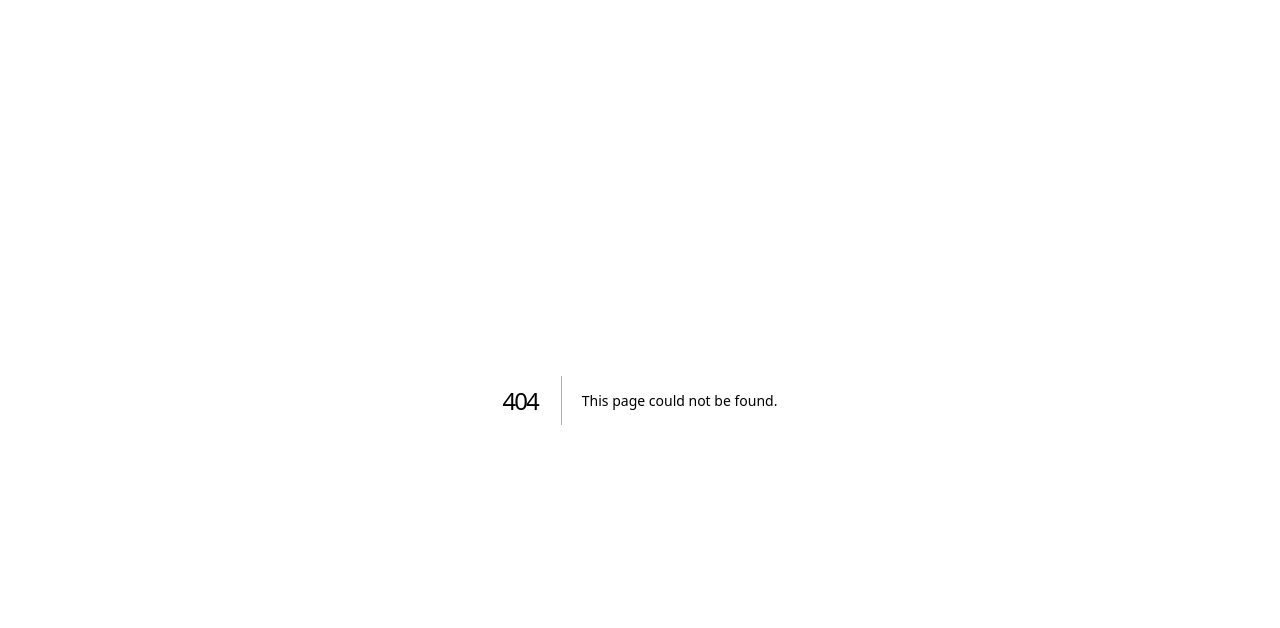
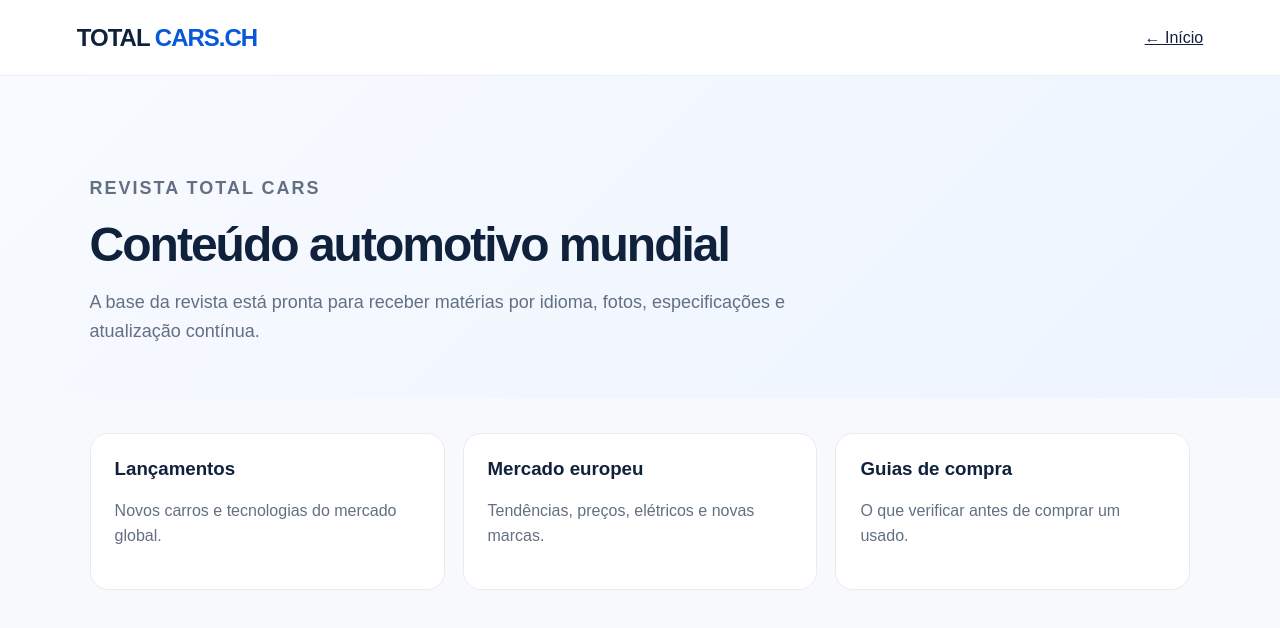
Before and after one commit to ricardobrojek-collab/Total-cars-, a Next.js app: page /revista in a window 1280 px wide. Before the commit this address had no page. Shown: the top 628 px of the page. Built offline with nearby package versions, Linux system fonts and the light colour scheme.

Commit message:
Add revista section

```diff
--- /dev/null
+++ b/app/revista/page.js
@@ -0,0 +1 @@
+const items=[["Lançamentos","Novos carros e tecnologias do mercado global."],["Mercado europeu","Tendências, preços, elétricos e novas marcas."],["Guias de compra","O que verificar antes de comprar um usado."]]; export default function Page(){return <main className="simplePage"><header className="top"><a className="brand brandLink" href="/">TOTAL <b>CARS</b><span>.CH</span></a><a href="/">← Início</a></header><section className="simpleHero"><p className="eyebrow">REVISTA TOTAL CARS</p><h1>Conteúdo automotivo mundial</h1><p>A base da revista está pronta para receber matérias por idioma, fotos, especificações e atualização contínua.</p></section><section className="cardsList">{items.map(([t,d])=><article className="infoCard" key={t}><h3>{t}</h3><p>{d}</p></article>)}</section></main>}
```
